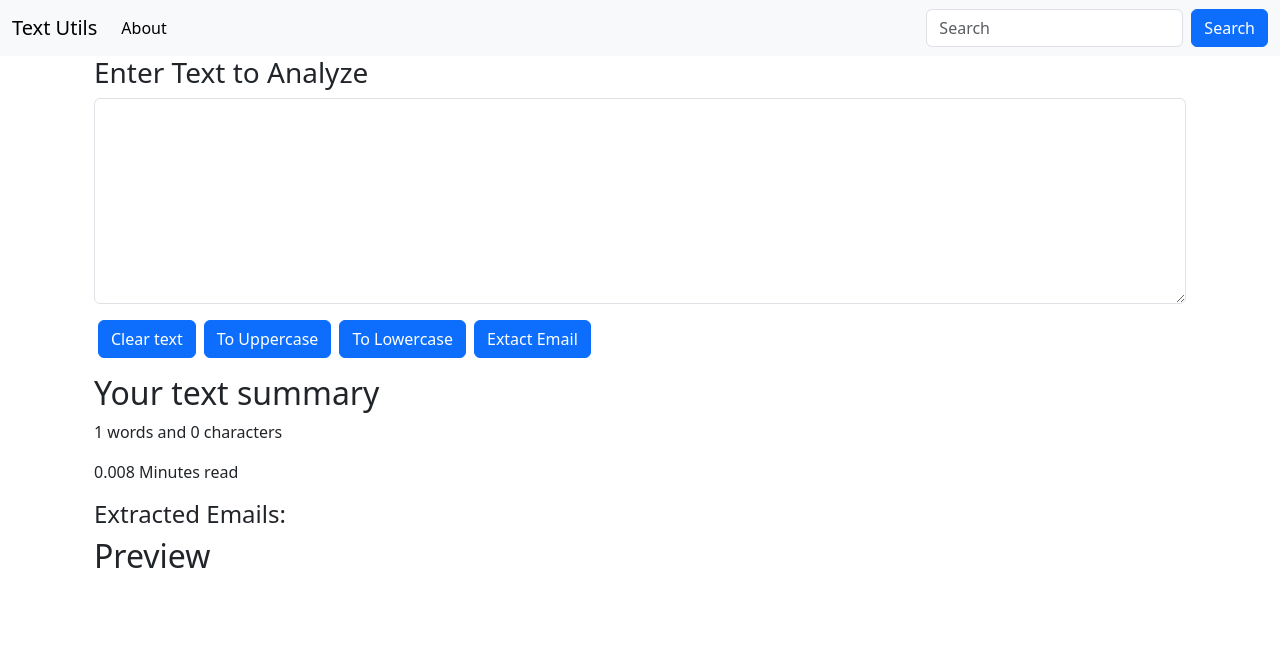
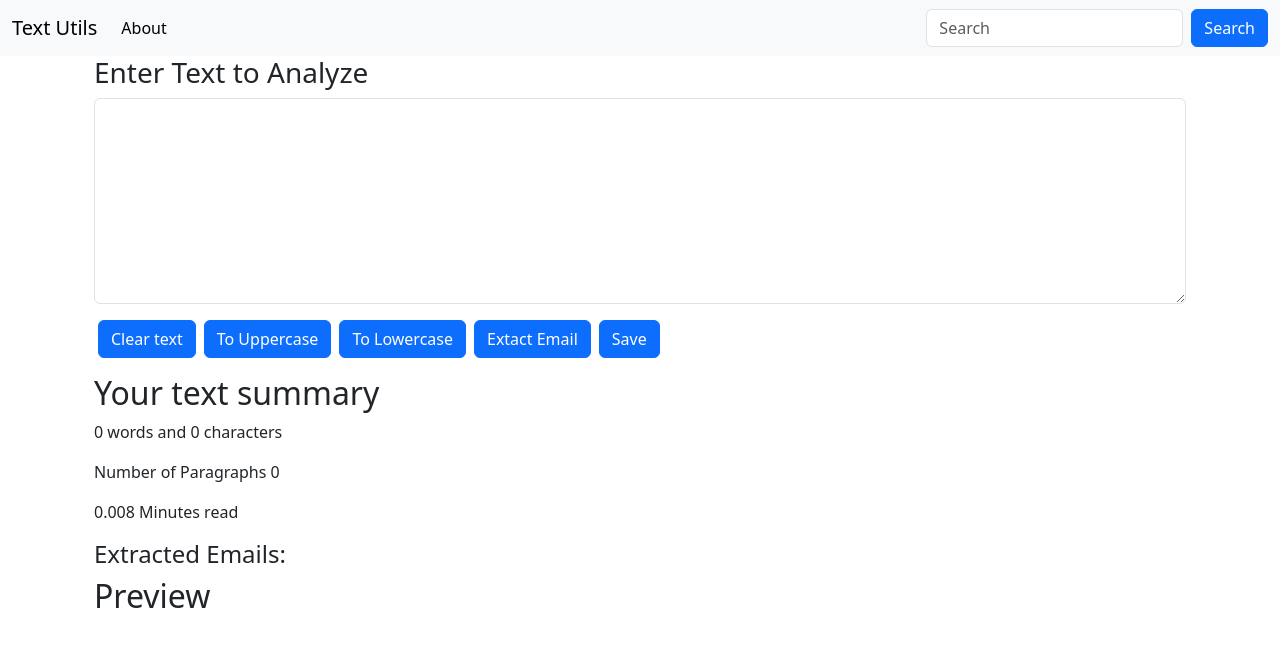
Before and after one commit to Sandeepkumar136/TextUtils, a React (Create React App) app: page / in a window 1280 px wide. Shown: the top 646 px of the page. Built offline with nearby package versions, Linux system fonts and the light colour scheme.

Commit message:
Created Download Option

```diff
--- a/src/components/input.js
+++ b/src/components/input.js
@@ -5,20 +5,33 @@ import { useState } from "react";
 function Input(props){
   const [text, setText]=useState('');
   const [emails, setEmails]= useState([]);
+  const [paragraphCount, setParagraphCount]=useState(0);
+
+
+  const CountPeragraph=(text)=>{
+    const paragraphs = text.split(/\n+/).filter(para => para.trim().length > 0);
+    setParagraphCount(paragraphs.length);
+  }
+
+
   const DoOnChange=(event)=>{
     setText(event.target.value);
+    CountPeragraph(text);
 
   };
+
   const clickInpButton=()=>{
     setText(text.toUpperCase());
-  }
+  };
+
   const clickInpButtonLower=()=>{
     setText(text.toLowerCase())
-  }
+  };
+
   const OnClickCLs=()=>{
     let text='';
     setText(text)
-  }
+  };
 
   const extractEmails=(text)=>{
     const pattern=/[\w.-]+@[\w.-]+\.\w+/g;
@@ -28,6 +41,21 @@ function Input(props){
   const EmLExtact=()=>{
     const extdEmails=extractEmails(text);
     setEmails(extdEmails);
+  };
+
+
+  const hSave=()=>{
+    const blab=new Blob([text], {type: 'text/plain;charset=utf-8'});
+    const url=URL.createObjectURL(blab);
+
+    const link =document.createElement('a');
+    link.href=url;
+
+    link.setAttribute('download', 'Document.txt');
+    document.body.appendChild(link);
+    link.click();
+
+    document.body.removeChild(link);
   }
 
 
@@ -48,6 +76,8 @@ function Input(props){
       <button type="button" onClick={clickInpButtonLower} className="btn btn-primary mx-1">To Lowercase</button>
 
       <button type="button" onClick={EmLExtact} className="btn btn-primary mx-1">Extact Email</button>
+
+      <button type="button" onClick={hSave} className="btn btn-primary mx-1">Save</button>
     </div>
      </div>
      <div className="container my-2">
@@ -55,11 +85,11 @@ function Input(props){
       <h2>Your text summary</h2>
 
 
-      <p> {text.split(" ").length} words and {text.length} characters</p>
+      <p> {text.split(" ").length-1} words and {text.length} characters</p>
 
+      <p>Number of Paragraphs {paragraphCount}</p>
 
       <p>{0.008 * text.split(" ").length} Minutes read</p>
-
 
         <h4>Extracted Emails:</h4>
         <ul className="list-group">
```
